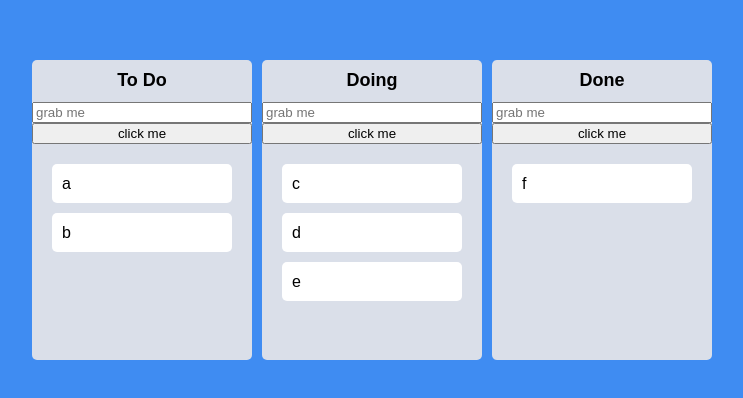
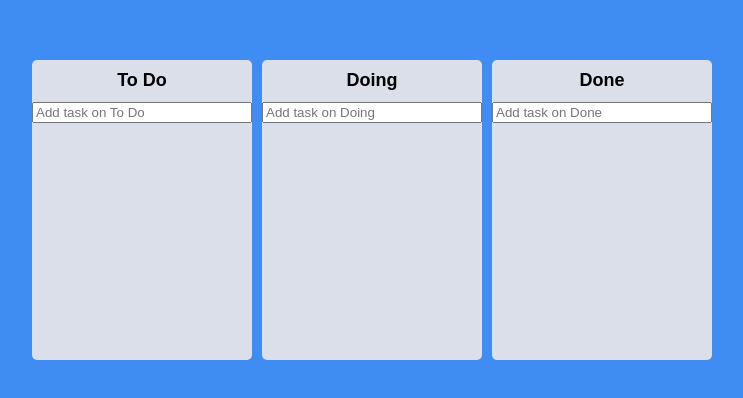
Before and after one commit to jiiiiiaiiiii/react__trello, a React (Create React App) app: page / in a window 1280 px wide. Shown: the part 190-588 px from the top of the page, without its empty margins (268-1011 px from the left). Built offline with nearby package versions, Linux system fonts and the light colour scheme.

Commit message:
Task -> to -> Objects
w. React-hook-form

```diff
--- a/package.json
+++ b/package.json
@@ -13,6 +13,7 @@
     "react": "^18.2.0",
     "react-beautiful-dnd": "^13.1.1",
     "react-dom": "^18.2.0",
+    "react-hook-form": "^7.51.2",
     "react-scripts": "5.0.1",
     "recoil": "^0.7.7",
     "styled-components": "^6.1.6",
--- a/src/Components/Board.tsx
+++ b/src/Components/Board.tsx
@@ -1,7 +1,8 @@
 import { Droppable } from 'react-beautiful-dnd';
 import styled from 'styled-components';
 import DragabbleCard from './DragabbleCard';
-import { useRef } from 'react';
+import { useForm } from 'react-hook-form';
+import { IToDo } from '../atom';
 
 const Wrapper = styled.div`
   padding-top: 10px;
@@ -31,25 +32,32 @@
 	transition: background-color 0.3s ease-in-out;
 `;
 
+const Form = styled.form`
+	width: 100%;
+	input {width: 100%;}
+`;
+
 interface IBoardProps {
-  toDos: string[];
+  toDos: IToDo[];
   boardId: string;
 }
 
+interface IForm {
+	toDo: string;
+}
+
 function Board({ toDos, boardId }: IBoardProps) {
-	const inputRef = useRef<HTMLInputElement>(null);
-	const onClick = () => {
-		inputRef.current?.focus();
-		setTimeout(() => {
-			inputRef.current?.blur();
-		}, 5000);
-	};
+	const {register, setValue, handleSubmit} = useForm<IForm>();
+	const onValid = ({toDo}:IForm) => {
+		setValue('toDo', '');
 
+	}
   return (
     <Wrapper>
       <Title>{boardId}</Title>
-			<input ref={inputRef} placeholder='grab me' />
-			<button onClick={onClick}>click me</button>
+			<Form onSubmit={handleSubmit(onValid)}>
+				<input {...register('toDo', {required: true})} type="text" placeholder={`Add task on ${boardId}`} />
+			</Form>
       <Droppable droppableId={boardId}>
         {(provided, snapshot) => (
           <Area
@@ -59,7 +67,8 @@
             {...provided.droppableProps}
           >
             {toDos.map((toDo, index) => (
-              <DragabbleCard key={toDo} index={index} toDo={toDo} />
+              <DragabbleCard key={toDo.id} index={index} toDoId={toDo.id} toDoText={toDo.text
+							} />
             ))}
             {provided.placeholder}
           </Area>
--- a/src/Components/DragabbleCard.tsx
+++ b/src/Components/DragabbleCard.tsx
@@ -11,15 +11,17 @@
 `;
 
 interface IDragabbleCardProps {
-	toDo: string;
+	toDoId: number;
+	toDoText: string;
 	index: number;
 }
 
-function DragabbleCard({toDo, index}: IDragabbleCardProps) {
-	console.log(toDo, 'is rendered');
+function DragabbleCard({toDoId, toDoText, index}: IDragabbleCardProps) {
+	console.log(toDoText, 'is rendered');
 
   return (
-    <Draggable key={toDo} draggableId={toDo} index={index}>
+		// draggableId: string;
+    <Draggable draggableId={toDoId+''} index={index}>
       {(provided, snapshot) => (
         <Card
 					isDragging = {snapshot.isDragging}
@@ -27,7 +29,7 @@
           {...provided.draggableProps}
           {...provided.dragHandleProps}
         >
-          {toDo}
+          {toDoText}
         </Card>
       )}
     </Draggable>
--- a/src/atom.tsx
+++ b/src/atom.tsx
@@ -1,14 +1,19 @@
 import { atom } from 'recoil';
 
+export interface IToDo {
+	id: number;
+	text: string;
+}
+
 interface IToDoState {
-	[key: string]: string[];
+	[key: string]: IToDo[];
 }
 
 export const toDoState = atom<IToDoState>({
   key: 'toDo',
   default: {
-		"To Do": ['a', 'b'],
-		Doing: ['c', 'd', 'e'],
-		Done: ['f'],
+		"To Do": [],
+		Doing: [],
+		Done: [],
 	},
 });
```
Also changed, not shown: 1 other file (tests, documents, lock files or other folders).
